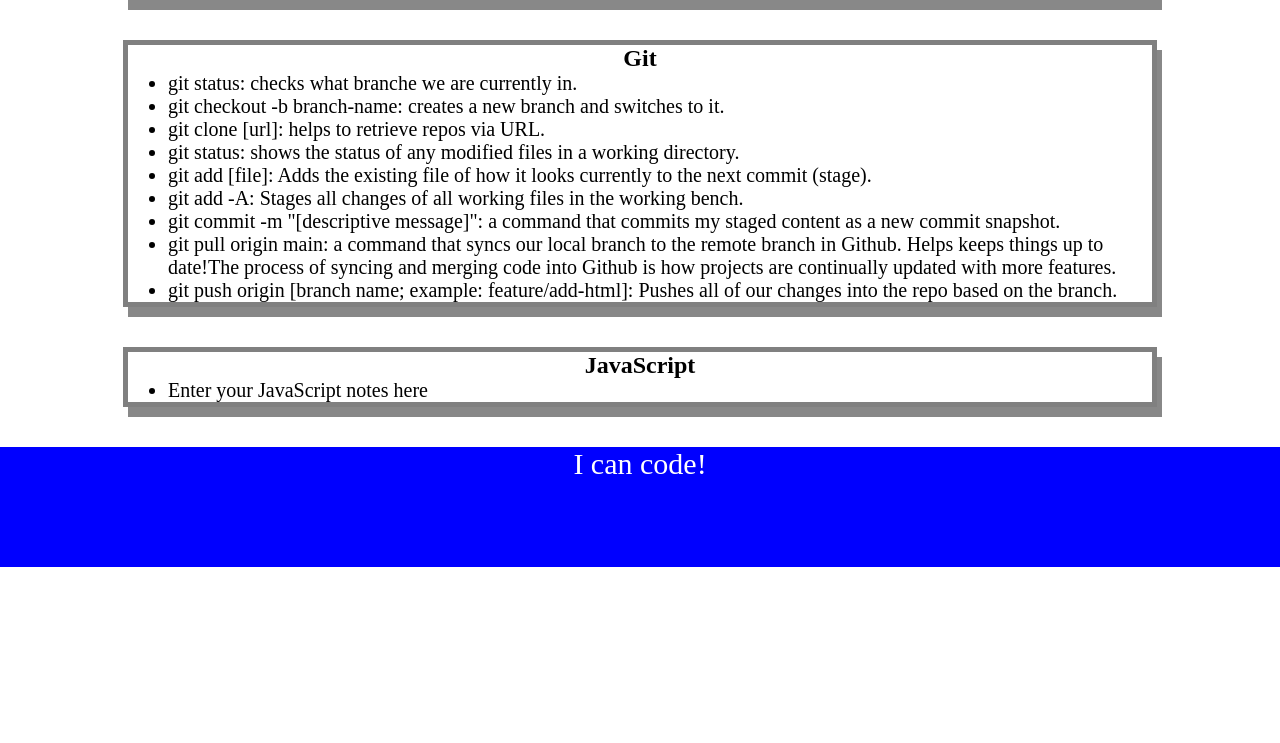
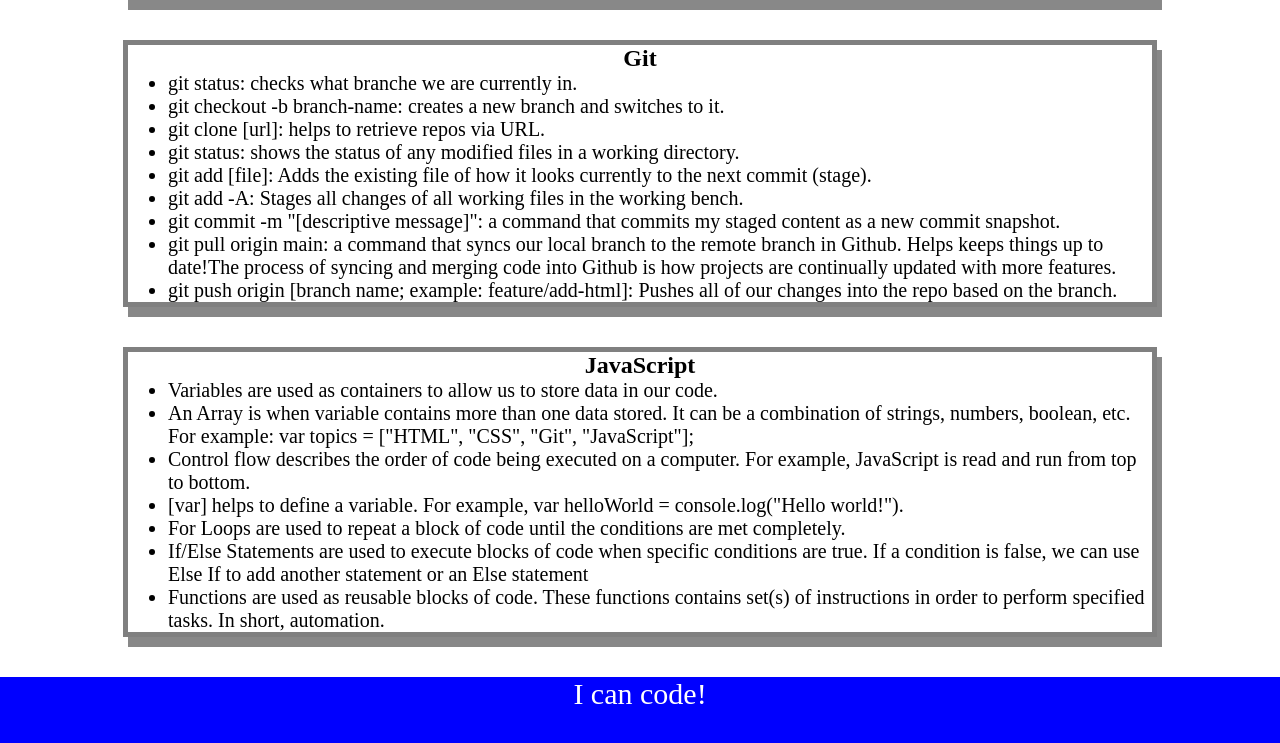
Before and after one commit to MAT-2/prework-study-guide, a plain HTML site: page index.html in a window 1280 px wide. Shown: the part 665-1408 px from the top of the page. Before the commit the page ends 1232 px from the top, so only its background shows below. Drawn offline with Linux system fonts and the light colour scheme.

Commit message:
Added code to JS file and HTML file

```diff
--- a/assets/script.js
+++ b/assets/script.js
@@ -1,19 +1,22 @@
 var topics = ["HTML", "CSS", "Git", "JavaScript"];
+var randomTopic = topics[Math.floor(Math.random() * topics.length)];
 
+function listTopics() {
   for (x = 0; x < topics.length; x++) {
     console.log(topics[x]);
   }
+}
 
-/*
-if (topic === "HTML") {
+function selectTopic() {
+  if (randomTopic === "HTML") {
     console.log("Let's study HTML!");
-} else if (topic === "CSS") {
+  } else if (randomTopic === "CSS") {
     console.log("Let's study CSS!");
-} else if (topic === "Git") {
+  } else if (randomTopic === "Git") {
     console.log("Let's study Git!");
-} else if (topic === "JavaScript") {
+  } else if (randomTopic === "JavaScript") {
     console.log("Let's study JavaScript!");
   } else {
     console.log("Please try again!");
   }
-*/
+}
--- a/index.html
+++ b/index.html
@@ -110,7 +110,38 @@
       <section class="card" id="javascript-section">
         <h2>JavaScript</h2>
         <ul>
-          <li>Enter your JavaScript notes here</li>
+          <li>
+            Variables are used as containers to allow us to store data in our
+            code.
+          </li>
+          <li>
+            An Array is when variable contains more than one data stored. It can
+            be a combination of strings, numbers, boolean, etc. For example: var
+            topics = ["HTML", "CSS", "Git", "JavaScript"];
+          </li>
+          <li>
+            Control flow describes the order of code being executed on a
+            computer. For example, JavaScript is read and run from top to
+            bottom.
+          </li>
+          <li>
+            [var] helps to define a variable. For example, var helloWorld =
+            console.log("Hello world!").
+          </li>
+          <li>
+            For Loops are used to repeat a block of code until the conditions
+            are met completely.
+          </li>
+          <li>
+            If/Else Statements are used to execute blocks of code when specific
+            conditions are true. If a condition is false, we can use Else If to
+            add another statement or an Else statement
+          </li>
+          <li>
+            Functions are used as reusable blocks of code. These functions
+            contains set(s) of instructions in order to perform specified tasks.
+            In short, automation.
+          </li>
         </ul>
       </section>
     </main>
```
Lines whose indentation alone changed are shown as unchanged.
